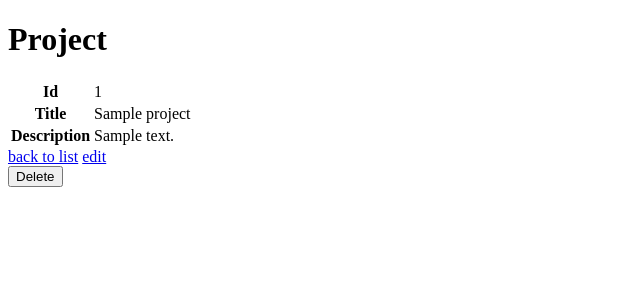
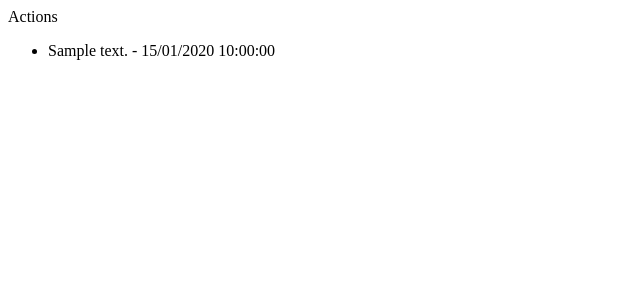
Before and after one commit to DARDORKE/Symfony-avance, a Symfony app: template templates/project/show.html.twig in a window 1280 px wide. Shown: the top 300 px of the page, without its empty margins (0-640 px from the left). Run offline with Twig, Linux system fonts and the light colour scheme; the template is opened without the code that fills it: most values are stand-ins (such as "Sample title", 1, 10 or a date in 2020); some libraries are stand-ins or nearby versions.

Commit message:
Défi 8/10

```diff
--- a/src/Entity/Project.php
+++ b/src/Entity/Project.php
@@ -25,7 +25,7 @@ class Project
     #[ORM\OneToMany(mappedBy: 'project', targetEntity: Task::class, orphanRemoval: true)]
     private Collection $tasks;
 
-    #[ORM\OneToMany(mappedBy: 'project', targetEntity: ProjectAction::class)]
+    #[ORM\OneToMany(mappedBy: 'project', targetEntity: ProjectAction::class, cascade: ["persist", "remove"])]
     private Collection $actions;
 
     public function __construct()
--- a/templates/project/show.html.twig
+++ b/templates/project/show.html.twig
@@ -1,30 +1,12 @@
-{% extends 'base.html.twig' %}
-
-{% block title %}Project{% endblock %}
-
-{% block body %}
-    <h1>Project</h1>
-
-    <table class="table">
-        <tbody>
-            <tr>
-                <th>Id</th>
-                <td>{{ project.id }}</td>
-            </tr>
-            <tr>
-                <th>Title</th>
-                <td>{{ project.title }}</td>
-            </tr>
-            <tr>
-                <th>Description</th>
-                <td>{{ project.description }}</td>
-            </tr>
-        </tbody>
-    </table>
-
-    <a href="{{ path('app_project_index') }}">back to list</a>
-
-    <a href="{{ path('app_project_edit', {'id': project.id}) }}">edit</a>
-
-    {{ include('project/_delete_form.html.twig') }}
-{% endblock %}
+<tr>
+    <th>Actions</th>
+    <td>
+        <ul>
+            {% for action in project.actions %}
+                <li>{{ action.description }} - {{ action.createdAt|date('d/m/Y h:i:s') }}</li>
+            {% else %}
+                <li>Pas d'actions effectuées</li>
+            {% endfor %}
+        </ul>
+    </td>
+</tr>
```
Also changed, not shown: src/Controller/ProjectController.php (+21 -3 lines).
